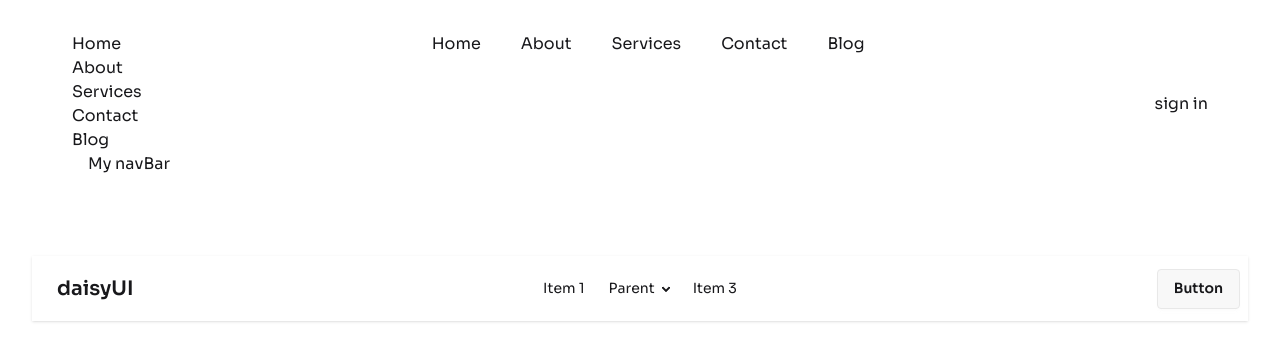
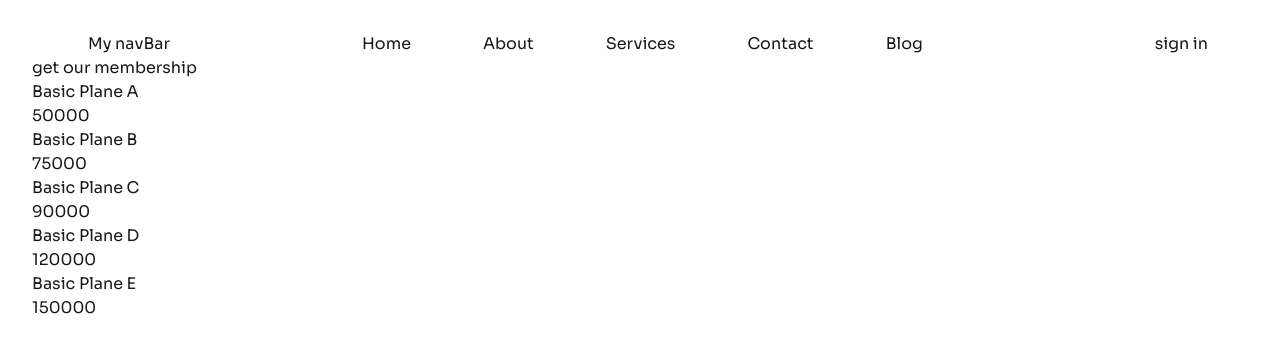
Before and after one commit to developerTamanna/module-44-react, a React (Vite) app: page /blog in a window 1280 px wide. Shown: the top 352 px of the page. Built offline with nearby package versions, Linux system fonts and the light colour scheme.

Commit message:
data fetching and ui show

```diff
--- /dev/null
+++ b/public/pricingData.json
@@ -0,0 +1,37 @@
+[
+    {
+      "name": "Basic Plane A",
+      "price": 50000,
+      "Description": "A simple and efficient light aircraft for beginners.",
+      "id": 1,
+      "features": ["2 seats", "Single Engine", "Manual Navigation", "Low Fuel Consumption"]
+    },
+    {
+      "name": "Basic Plane B",
+      "price": 75000,
+      "Description": "Perfect for short distance travel with basic comfort.",
+      "id": 2,
+      "features": ["4 seats", "Twin Engine", "Auto Pilot Support", "Enhanced Stability"]
+    },
+    {
+      "name": "Basic Plane C",
+      "price": 90000,
+      "Description": "Reliable and safe — ideal for flight training programs.",
+      "id": 3,
+      "features": ["3 seats", "Single Engine", "Advanced GPS", "Parachute System"]
+    },
+    {
+      "name": "Basic Plane D",
+      "price": 120000,
+      "Description": "Designed for adventure enthusiasts and personal use.",
+      "id": 4,
+      "features": ["2 seats", "Turbo Engine", "Weather Radar", "Emergency Beacon"]
+    },
+    {
+      "name": "Basic Plane E",
+      "price": 150000,
+      "Description": "High performance entry-level private aircraft.",
+      "id": 5,
+      "features": ["5 seats", "Twin Engine", "Modern Cockpit Display", "Luxury Interior"]
+    }
+  ]
--- a/src/App.jsx
+++ b/src/App.jsx
@@ -1,8 +1,19 @@
 
 
+// import { BiPlanet } from 'react-icons/bi'
 import './App.css'
-import DaisyNav from './components/DaisyNav/DaisyNav'
+// import DaisyNav from './components/DaisyNav/DaisyNav'
 import Navbar from './components/Navbar/Navbar'
+// import { MdDescription } from 'react-icons/md'
+import { Suspense } from 'react'
+import PricingOptions from './components/PricingOptions/PricingOptions'
+
+
+const pricingPromise = fetch('pricingData.json').then(res=>res.json())
+
+
+
+
 
 function App() {
 
@@ -11,9 +22,17 @@ function App() {
     <>
    <header>
    <Navbar></Navbar>
-    <DaisyNav></DaisyNav>
+    {/* <DaisyNav></DaisyNav> */}
 
    </header>
+
+   <main>
+    <Suspense fallback={<span className="loading loading-spinner loading-lg"></span>}>
+   <PricingOptions
+   pricingPromise ={pricingPromise}
+   ></PricingOptions>
+    </Suspense>
+   </main>
     </>
   )
 }
--- a/src/components/Navbar/Link.jsx
+++ b/src/components/Navbar/Link.jsx
@@ -5,7 +5,7 @@ const Link = ({route}) => {
 
     return (
         <div>
-            <li className='mr-10'>
+            <li className='lg:mr-10 px-4 hover:bg-amber-950 hover:text-white'>
                 <a href={route.path}>{route.name}</a>
             </li>
         </div>
--- a/src/components/Navbar/Navbar.jsx
+++ b/src/components/Navbar/Navbar.jsx
@@ -43,19 +43,19 @@ const Navbar = () => {
     ></Link>)
     return (
         <nav className='flex justify-between mx-10'>
-         <span className='' onClick={()=>setOpen(!open)}>
+         <span className='flex items-center' onClick={()=>setOpen(!open)}>
 
           {
             open ? <IoIosClose className='md:hidden'></IoIosClose> :  < CiMenuBurger className='md:hidden' />
           }
-       <ul>
+       <ul className={`md:hidden absolute duration-1000 bg-gray-300 ${open? 'top-13':'-top-40' }`}>
         {links}
        </ul>
         <h1 className='ml-4'>My navBar</h1>
 
          </span>
 
-          <ul className='flex'>
+          <ul className='md:flex hidden'>
             {
              links
             }
--- /dev/null
+++ b/src/components/PricingCart/ProcingCart.jsx
@@ -0,0 +1,19 @@
+import React from 'react';
+
+const ProcingCart = ({pricing}) => {
+    const {name, price} = pricing
+    return (
+        <div>
+
+
+              {/* card header */}
+
+            <div>
+                <h3 className='3xl'>{name}</h3>
+                <h4 className='2xl'>{price}</h4>
+            </div>
+        </div>
+    );
+};
+
+export default ProcingCart;
--- /dev/null
+++ b/src/components/PricingOptions/PricingOptions.jsx
@@ -0,0 +1,24 @@
+import React, { use } from 'react';
+import ProcingCart from '../PricingCart/ProcingCart';
+
+const PricingOptions = ({pricingPromise}) => {
+
+const pricingData = use(pricingPromise)
+// console.log(pricingData)
+
+
+    return (
+        <div>
+
+<h3 className='tex-xl'>get our membership</h3>
+            {
+                pricingData.map(pricing => <ProcingCart
+                key={pricing.id}
+                pricing ={pricing}
+                ></ProcingCart>)
+            }
+        </div>
+    );
+};
+
+export default PricingOptions;
```
